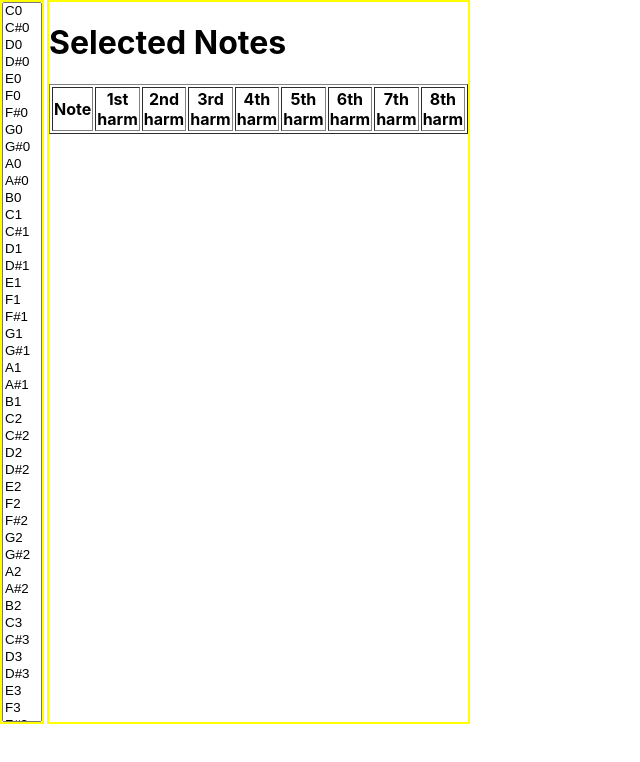
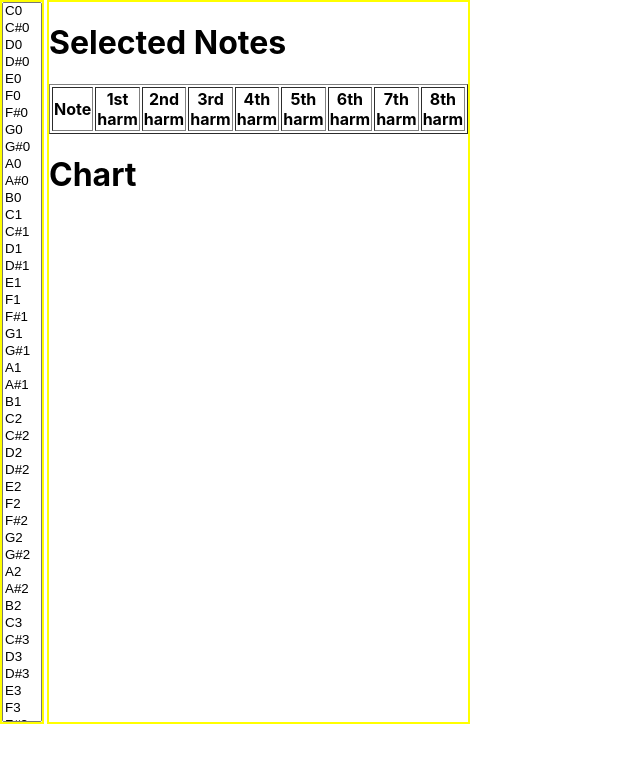
Before and after one commit to sm-felipe/harmonic-calc, a React (Create React App) app: page / in a window 1280 px wide. Shown: the top 762 px of the page, without its empty margins (0-640 px from the left). Built offline with nearby package versions, Linux system fonts and the light colour scheme.

Commit message:
TODO list

```diff
--- a/src/App.js
+++ b/src/App.js
@@ -21,11 +21,20 @@ function findNearestNoteFrequency(noteFrequency, notesMap) {
     return nearestNote + '(' + nearestNoteFrequency.toFixed(2) + ')';
 }
 
+//TODO spectograma
+//TODO colorir as notas da série harmonica de acordo com quão desafinadas estão
+//TODO player com volume control
+//TODO volume de overtones
+//TODO presets de instrumentos
+//TODO instruções e créditos (TET12, 440Hz, OHR, de onde peguei presets de instrumentos, etc)
+//TODO react select
+//TODO refactor: extrair funções
+
 function App() {
     let [selectedNotes, setSelectedNotes] = useState([]);
 
     let harmonicMatrix = [];
-    selectedNotes.map((note) => {
+    selectedNotes.forEach((note) => {
         let noteFrequency = notesMap[note];
         let harmonicRow = [];
         for (let i = 1; i <= 8; i++) {
@@ -75,6 +84,8 @@ function App() {
                         })}
                         </tbody>
                     </table>
+                    <h1>Chart</h1>
+
                 </div>
             </div>
         </>
```
